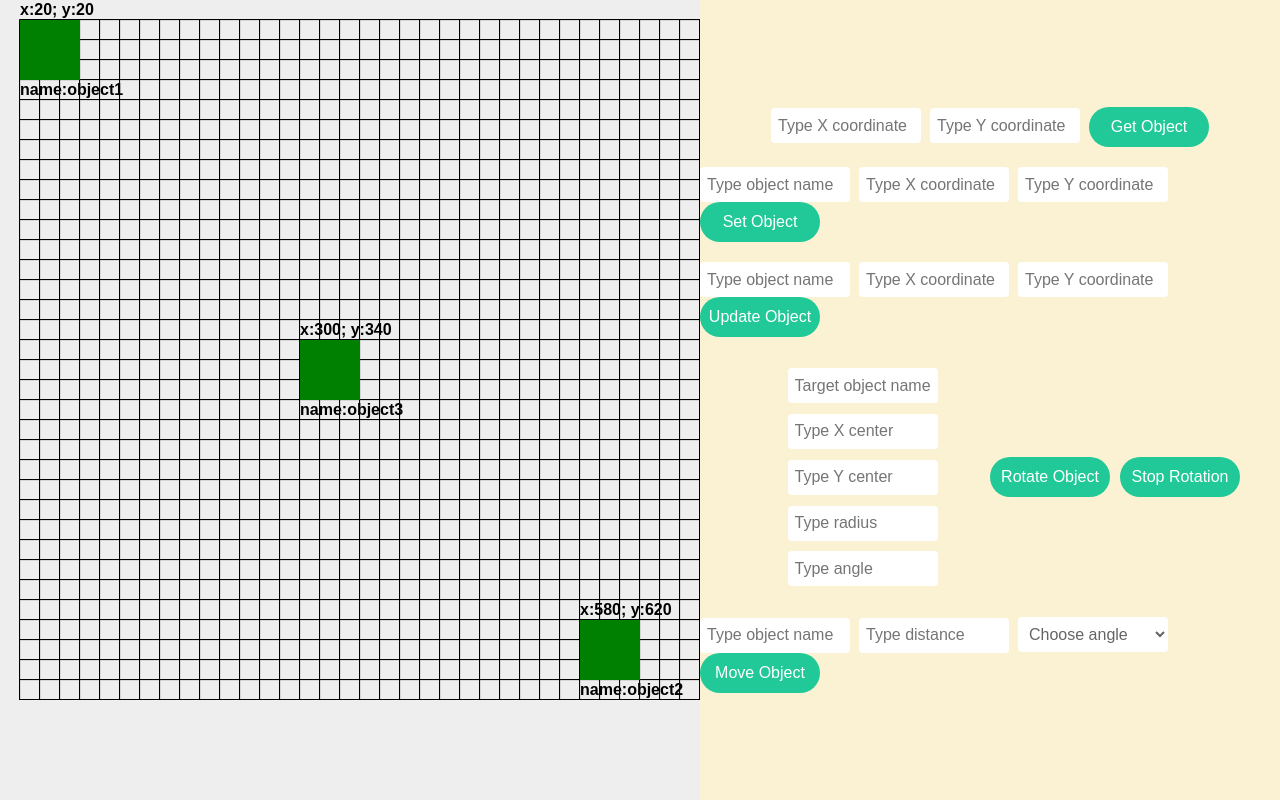
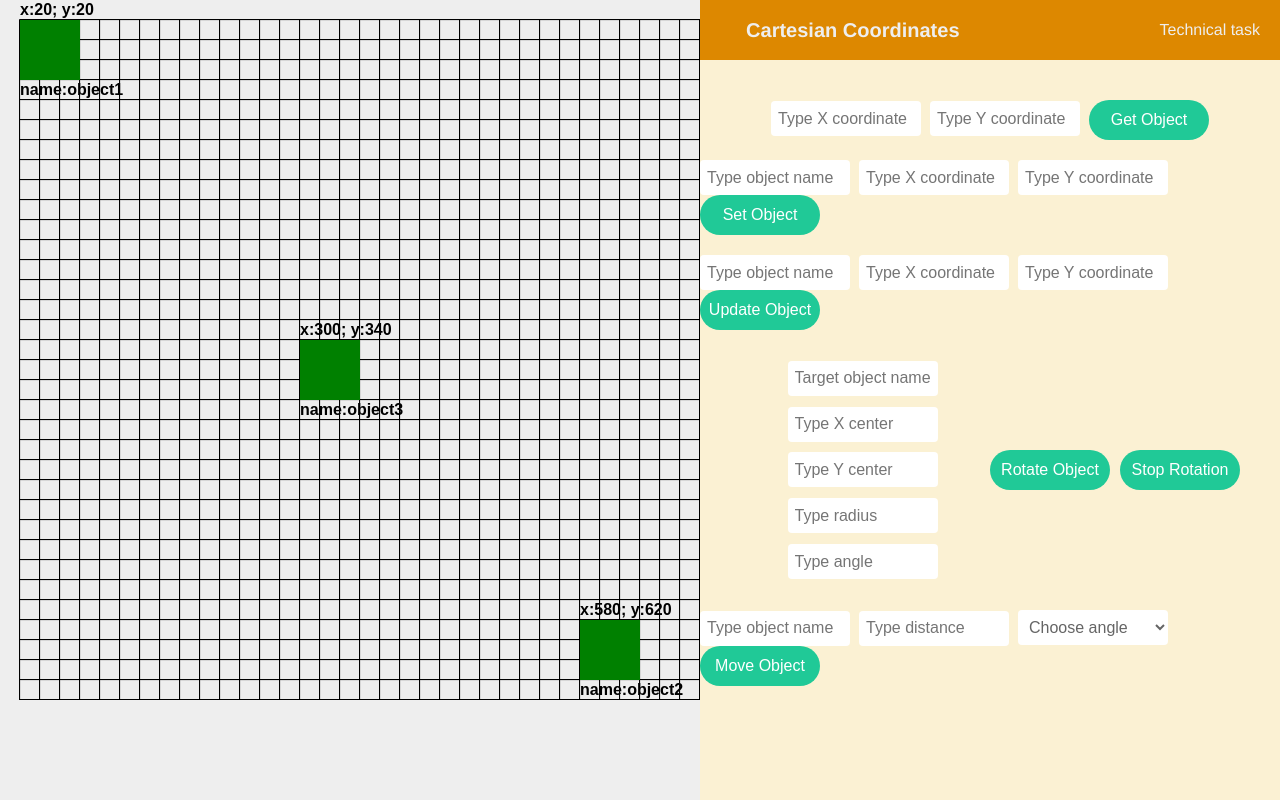
Before and after one commit to AlexeyGorbachevskiy/cartesian-coordinates, a plain HTML site: page index.html in a window 1280 px wide. Drawn offline with Linux system fonts and the light colour scheme.

Commit message:
refactor: implement layout & links to docunentation are added

```diff
--- a/index.html
+++ b/index.html
@@ -11,7 +11,13 @@
 <body>
 <div class="container">
     <canvas id="canvas" width="400" height="400"></canvas>
+
     <div class="settings">
+        <header>
+            <h1>Cartesian Coordinates</h1>
+            <a target="_blank" href="https://github.com/AlexeyGorbachevskiy/cartesian-coordinates">Technical task</a>
+        </header>
+
         <div class="get-object">
             <input id="get-object-input-x" class="input-number" placeholder="Type X coordinate" type="number">
             <input id="get-object-input-y" class="input-number" placeholder="Type Y coordinate" type="number">
--- a/style.css
+++ b/style.css
@@ -22,8 +22,37 @@
     background-color: #fbf1d3;
     display: flex;
     flex-direction: column;
-    justify-content: center;
+    justify-content: flex-start;
     align-items: center;
+}
+
+header{
+    background-color: #D80;
+    height: 60px;
+    width: 100%;
+    display: flex;
+    justify-content: flex-end;
+    align-items: center;
+    margin-bottom: 40px;
+}
+
+header h1{
+    color: #eee;
+    font-family: Din Alternate, Helvetica Neue, Helvetica, Arial, sans-serif;
+    font-size: 20px;
+    margin-right: 200px;
+}
+header a{
+    margin-right: 20px;
+    font-size: 16px;
+    font-weight: 500;
+    color: #eee;
+    font-family: Din Alternate, Helvetica Neue, Helvetica, Arial, sans-serif;
+    text-decoration: none;
+}
+
+header a:hover,header a:active{
+    text-decoration: underline;
 }
 
 .get-object {
```
